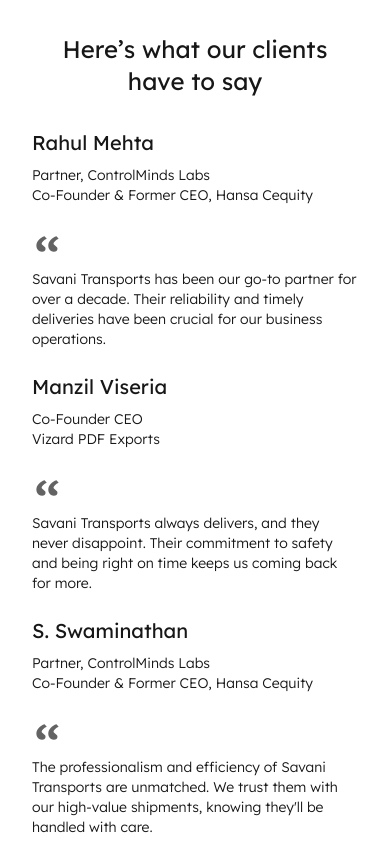
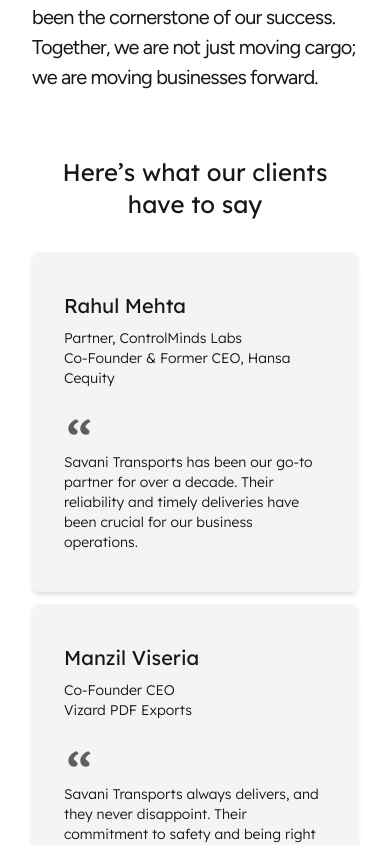
Before and after one commit to AbhijitTurate/savani-transports, a Next.js app: page / in a window 390 px wide. Shown: the part 6425-7270 px from the top of the page. Built offline with nearby package versions, Linux system fonts and the light colour scheme.

Commit message:
chore: minor css changes added in testimonials page and book demo button removed

```diff
--- a/app/home/components/Testimonials.tsx
+++ b/app/home/components/Testimonials.tsx
@@ -35,11 +35,11 @@
             <h2 className="text-center text-2xl font-normal primary-text-color font-lexend md:text-40 mb-8 md:mb-20">
                 Here’s what our clients have to say
             </h2>
-            <div className="grid grid-cols-1 sm:grid-cols-2 lg:grid-cols-4 gap-6 md:gap-[6.5rem]">
+            <div className="grid grid-cols-1 sm:grid-cols-2 lg:grid-cols-4 gap-3 md:gap-[1.5rem]">
                 {testimonials.map((testimonial, index) => (
                     <div
                         key={index}
-                        className="flex flex-col items-start md:max-w-[19.75rem] md:w-auto "
+                        className="flex flex-col items-start md:max-w-[23.813rem] md:w-auto bg-gray-100 rounded-lg shadow-md px-8 py-10"
                     >
                         <p className="text-xl font-normal primary-text-color font-lexend mb-2">{testimonial.name}</p>
                         <p className="text-sm font-light primary-text-color font-lexend">{testimonial.designation}</p>
--- a/components/Navbar.tsx
+++ b/components/Navbar.tsx
@@ -62,9 +62,9 @@
                 <button className="px-14 py-4 bg-transparent border border-brandIndigo text-brandIndigo font-semibold test-base hover:bg-brandIndigo hover:text-white transition">
                     Contact Us
                 </button>
-                <button className="px-14 py-4 ml-4 bg-brandIndigo  border border-brandIndigo text-white font-semibold test-base hover:bg-transparent hover:text-brandIndigo transition">
+                {/* <button className="px-14 py-4 ml-4 bg-brandIndigo  border border-brandIndigo text-white font-semibold test-base hover:bg-transparent hover:text-brandIndigo transition">
                     Book Now
-                </button>
+                </button> */}
                 </div>
             </div>
             {/* Mobile Button */}
```
Also changed, not shown: public/assets/director.jpeg (added), public/assets/indiamap.png (added).
